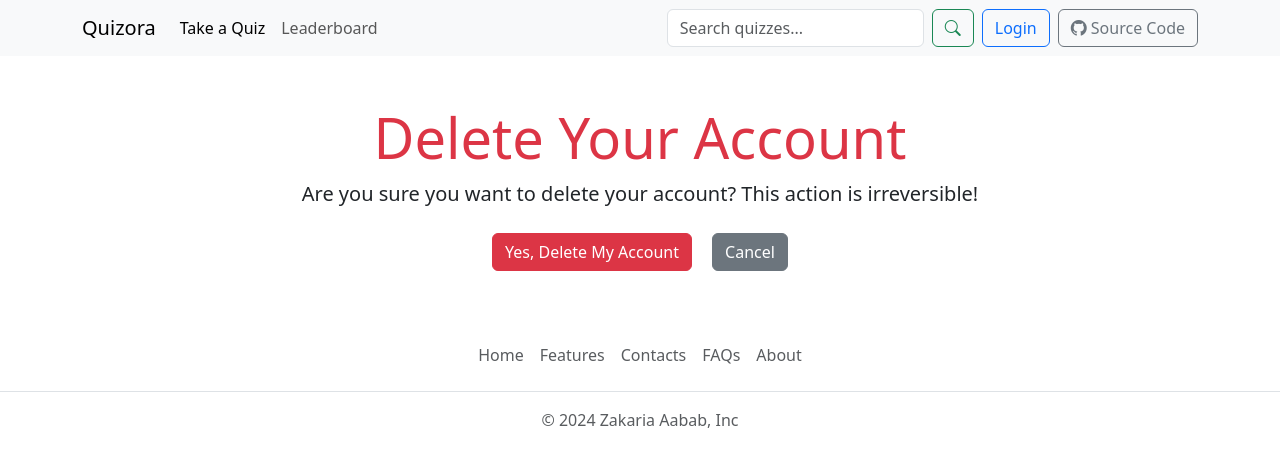
After one commit to Tweek-byte/Quiz_Application_Project, a Django app: template templates/delete_profile.html in a window 1280 px wide. The commit adds this page. Shown: the top 467 px of the page. Run offline with Django 5.2, Linux system fonts and the light colour scheme; the template is opened without the code that fills it, so the values that code supplies are empty.

Commit message:
feat: create profile deletion template and logic

```diff
--- a/session/urls.py
+++ b/session/urls.py
@@ -7,4 +7,5 @@ urlpatterns = [
     path('logout', views.logout, name='logout'),
     path('profile/<str:username>/edit', views.edit_profile, name='edit_profile'),
     path('profile/<str:username>', views.profile, name='profile'),
+    path('profile/<str:username/delete', views.delete_profile, name='delete_profile')
 ]
--- /dev/null
+++ b/templates/delete_profile.html
@@ -0,0 +1,18 @@
+{% extends 'index.html' %}
+
+{% block title %}Confirm Account Deletion{% endblock title %}
+
+{% block content %}
+<div class="container my-5">
+    <h1 class="display-4 text-center text-danger">Delete Your Account</h1>
+    <p class="lead text-center">Are you sure you want to delete your account? This action is irreversible!</p>
+
+    <div class="d-flex justify-content-center mt-4">
+        <form action="" method="POST">
+            {% csrf_token %}
+            <button type="submit" class="btn btn-danger">Yes, Delete My Account</button>
+            <a href="{% url 'profile' request.user.username %}" class="btn btn-secondary ms-3">Cancel</a>
+        </form>
+    </div>
+</div>
+{% endblock content %}
--- a/templates/profile.html
+++ b/templates/profile.html
@@ -30,7 +30,7 @@
             {% if request.user.username == user_profile.user.username %}
             <div class="btn-group mt-4" role="group" aria-label="Profile actions">
                 <a href="{% url 'edit_profile' request.user.username %}" class="btn btn-primary">Edit Profile</a>
-                <a href="#" class="btn btn-danger">Delete Account</a>
+                <a href="{% url 'delete_profile' %}" class="btn btn-danger">Delete Account</a>
             </div>
             {% endif %}
         </div>
```
Also changed, not shown: session/views.py (+15 -0 lines).
